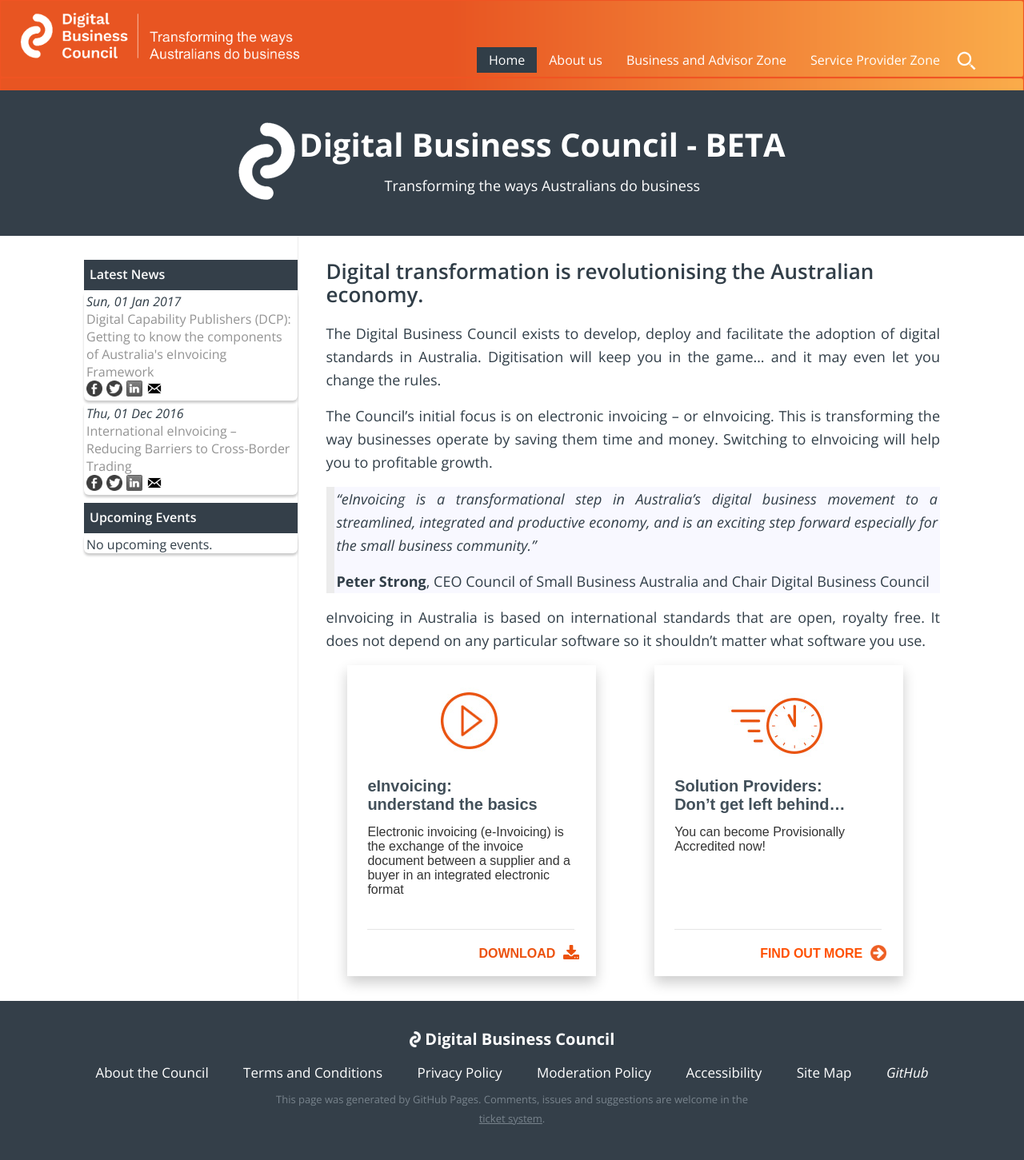
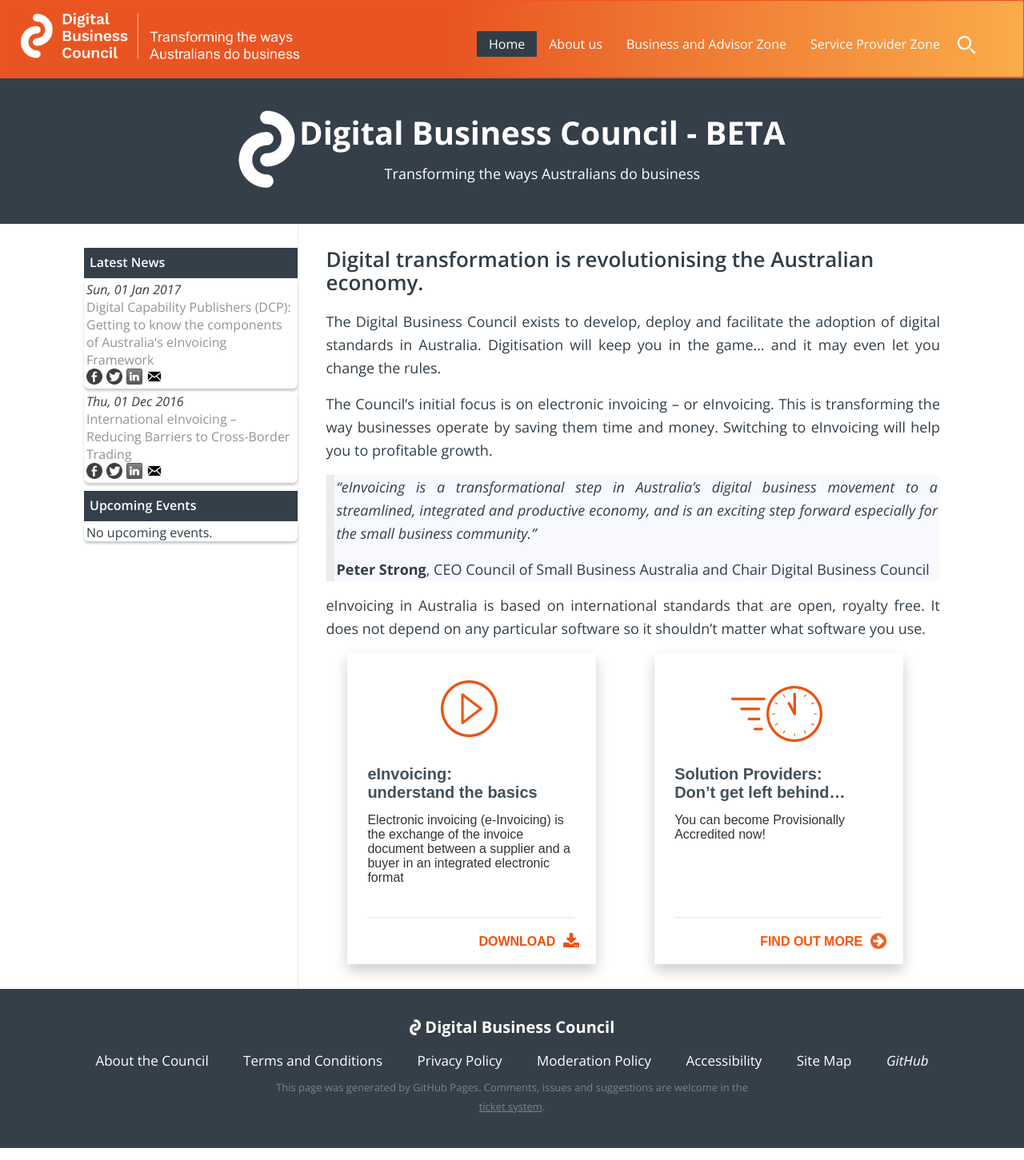
Before and after one commit to Digital-Business-Council/Digital-Business-Council.github.io, a Jekyll site: the page built from index.md, in a window 1280 px wide. Shown: the whole page at 80% size. Built offline with Jekyll 4.4.1, drawn with Linux system fonts in a browser that asks for light colours; our own code applies the rules of GitHub Pages for plain Markdown files.

Commit message:
Update _header.scss

```diff
--- a/_sass/_header.scss
+++ b/_sass/_header.scss
@@ -86,7 +86,7 @@
     float: right;
     list-style: none;
     padding: 0;
-    margin: 25px 40px 0 0;
+    margin: 5px 40px 0 0;
 
     li{
       float: left;
```
